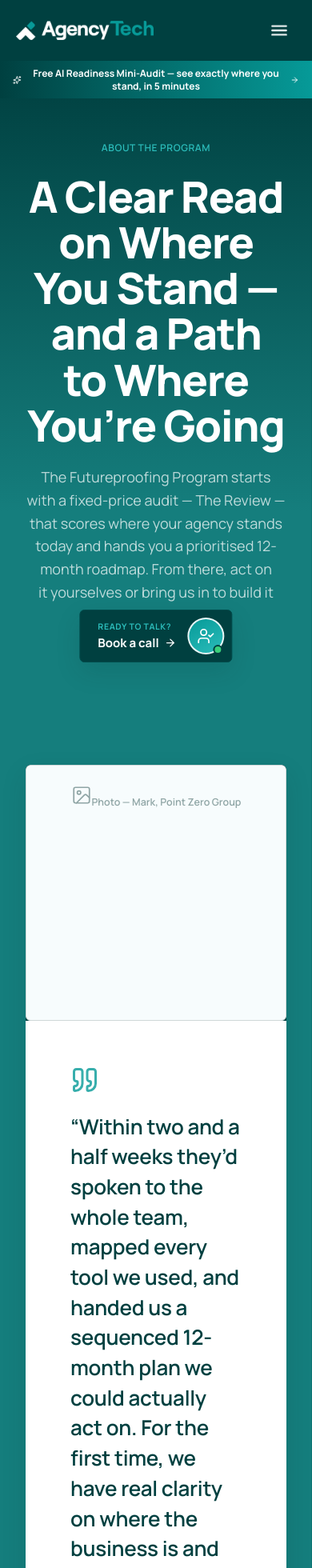
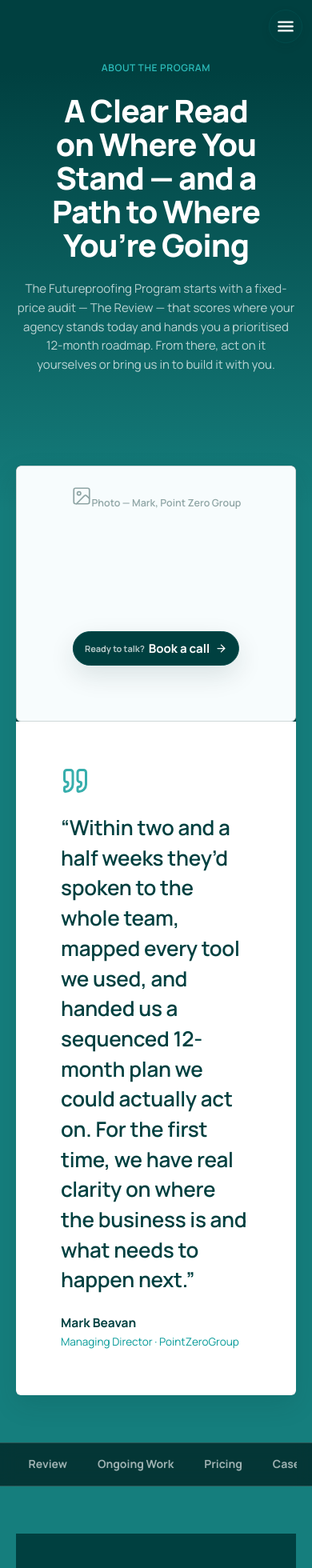
Before and after one commit to IC31-AT/2026_website, a Next.js app: page /futureproofing/about in a window 390 px wide. Shown: the top 1960 px of the page at 80% size. Built offline with nearby package versions, Linux system fonts and the light colour scheme.

Commit message:
mobile ui and snappy scrolling

```diff
--- a/src/app/globals.css
+++ b/src/app/globals.css
@@ -70,40 +70,64 @@ img, video { max-width: 100%; }
 }
 
 @media (max-width: 640px) {
+  /* On phones navigation is an unobtrusive floating control, not a full
+     branded header. The drawer retains the complete logo and navigation once
+     opened, while the page gets its vertical space back. */
+  .at-site-nav {
+    left: auto !important;
+    width: auto !important;
+    right: 12px !important;
+    background: transparent !important;
+    box-shadow: none !important;
+    backdrop-filter: none !important;
+    -webkit-backdrop-filter: none !important;
+  }
+  .at-nav-inner { height: auto !important; padding: 12px 0 !important; }
+  .at-nav-inner > a:first-child, .at-audit-bar { display: none !important; }
+  .at-nav-burger {
+    width: 42px !important;
+    height: 42px !important;
+    background: var(--at-cyprus) !important;
+    color: #fff !important;
+    border: 1px solid var(--at-cyprus-light) !important;
+    border-radius: var(--radius-pill) !important;
+    box-shadow: var(--shadow-md) !important;
+  }
+
   /* Mobile type and spacing rhythm.
      Most page templates deliberately carry their desktop values inline. Those
      values are useful on large screens, but a 38–56px heading and 96–176px
      section gutters make every route feel like it is zoomed in on a phone.
      Apply the compact scale at the document level so new pages inherit a
      sensible mobile layout without requiring one-off overrides. */
-  main h1 { font-size: clamp(2.15rem, 10vw, 2.65rem) !important; line-height: 1.08 !important; }
-  main h2 { font-size: clamp(1.7rem, 7.5vw, 2rem) !important; line-height: 1.14 !important; }
-  main h3 { font-size: clamp(1.2rem, 5.6vw, 1.4rem) !important; line-height: 1.2 !important; }
-  main h4 { font-size: 1.05rem !important; }
+  section h1 { font-size: clamp(2.15rem, 10vw, 2.65rem) !important; line-height: 1.08 !important; }
+  section h2 { font-size: clamp(1.7rem, 7.5vw, 2rem) !important; line-height: 1.14 !important; }
+  section h3 { font-size: clamp(1.2rem, 5.6vw, 1.4rem) !important; line-height: 1.2 !important; }
+  section h4 { font-size: 1.05rem !important; }
 
   /* Keep the reading measure comfortable, but stop individual long-form
      callouts from inheriting desktop display-copy sizes. */
-  main p { font-size: 0.9375rem !important; line-height: 1.58 !important; }
+  section p { font-size: 0.9375rem !important; line-height: 1.58 !important; }
 
   /* The direct child of a section is the page-width container in the route
      templates. Horizontal gutters are consistently 20px; vertical section
      space is reduced from the desktop 96–176px range to 56–72px. */
-  main > section > div {
+  section > div {
     padding-inline: 20px !important;
     padding-block: clamp(56px, 15vw, 72px) !important;
   }
 
   /* First sections need enough room for the fixed navigation, but should not
      carry the 168–176px desktop hero offset. */
-  main > section:first-of-type > div {
-    padding-top: 124px !important;
+  section:first-of-type > div {
+    padding-top: 76px !important;
     padding-bottom: 56px !important;
   }
 
   /* Cards and large interactive elements retain their hierarchy with a more
      compact phone footprint. */
-  main [style*="border-radius"] { border-radius: var(--radius-md) !important; }
-  main a[style*="height"] { min-height: 48px; }
+  section [style*="border-radius"] { border-radius: var(--radius-md) !important; }
+  section a[style*="height"] { min-height: 48px; }
 
   /* Collapse inline multi-column grids to a single column.
      Opt a grid out with class "at-keep-grid". */
@@ -133,7 +157,7 @@ img, video { max-width: 100%; }
     display: flex !important;
     flex-direction: column !important;
     min-height: 100svh;
-    padding-top: 130px !important;   /* clear the fixed nav + audit bar */
+    padding-top: 78px !important;    /* clear the compact floating menu */
     padding-bottom: 18px !important;
     gap: 16px !important;
   }
@@ -149,6 +173,17 @@ img, video { max-width: 100%; }
   /* Pull the floating stat badges back inside the image bounds. */
   .at-hero-badge-l { left: 12px !important; bottom: 12px !important; min-width: 0 !important; }
   .at-hero-badge-r { right: 12px !important; top: 12px !important; min-width: 0 !important; }
+}
+
+/* The homepage is designed as a sequence of phone-sized scenes. Snap only
+   this page: longer service and case-study routes remain free-scrolling. */
+@media (max-width: 640px) {
+  html:has(.at-home-page) { scroll-snap-type: y mandatory; }
+  .at-home-page > section {
+    min-height: 100svh;
+    scroll-snap-align: start;
+    scroll-snap-stop: always;
+  }
 }
 
 /* Testimonials carousel (<TestimonialsCarousel>): a 2-row grid that scrolls
@@ -190,7 +225,49 @@ img, video { max-width: 100%; }
     padding-right: 0 !important;
     padding-bottom: 14px !important;
   }
-  .at-results-grid { grid-template-columns: 1fr !important; }
+  /* The home social-proof panel is intentionally a contained snapshot on a
+     phone: title plus two compact cards, without the desktop carousel bleed. */
+  .at-home-testimonials > div { padding-block: 48px !important; }
+  .at-home-testimonials .at-tstc-head { margin-bottom: 18px !important; }
+  .at-home-testimonials .at-tstc-head > div:last-child { display: none !important; }
+  .at-home-testimonials .at-tstc-track {
+    grid-template-rows: auto !important;
+    grid-auto-columns: calc((100% - 12px) / 2) !important;
+    gap: 12px !important;
+    margin: 0 !important;
+    padding: 0 !important;
+    overflow: hidden !important;
+  }
+  .at-home-testimonials .at-tstc-card { gap: 10px !important; padding: 14px !important; }
+  .at-home-testimonials .at-tstc-main { gap: 8px !important; }
+  .at-home-testimonials .at-tstc-person { gap: 1px !important; padding-bottom: 8px !important; }
+  .at-home-testimonials .at-tstc-person img { height: 18px !important; margin-bottom: 6px !important; }
+  .at-home-testimonials .at-tstc-body {
+    display: -webkit-box !important;
+    overflow: hidden !important;
+    -webkit-box-orient: vertical;
+    -webkit-line-clamp: 5;
+    font-size: 12px !important;
+    line-height: 1.42 !important;
+  }
+  .at-home-testimonials .at-tstc-card > div:last-child { display: none !important; }
+  .at-home-testimonials .at-tstc-person span { font-size: 11px !important; line-height: 1.25 !important; }
+
+  /* Four number cards form a clear 2 × 2 grid; each service link spans its
+     row beneath the matching pair instead of creating a third narrow tile. */
+  .at-results-section > div { padding-block: 52px !important; }
+  .at-results-section > div > div:first-child { margin-bottom: 28px !important; }
+  .at-results-section > div > div:nth-child(2) { gap: 24px !important; }
+  .at-results-section > div > div:nth-child(2) > div { gap: 12px !important; padding-top: 24px !important; }
+  .at-results-grid { grid-template-columns: repeat(2, minmax(0, 1fr)) !important; gap: 10px !important; }
+  .at-results-grid > div { min-height: 118px !important; padding: 16px 12px !important; gap: 6px !important; }
+  .at-results-grid > div > span:first-child { font-size: clamp(1.7rem, 9vw, 2.2rem) !important; gap: 5px !important; }
+  .at-results-grid > a { grid-column: 1 / -1; min-height: 40px !important; padding: 8px 14px !important; flex-direction: row !important; font-size: 13px !important; }
+
+  .at-bookbar { bottom: 12px !important; gap: 0 !important; padding: 9px 14px !important; border-radius: var(--radius-pill) !important; }
+  .at-bookbar-copy { flex-direction: row !important; align-items: center !important; gap: 5px !important; white-space: nowrap; }
+  .at-bookbar-kicker { font-size: 11px !important; letter-spacing: 0 !important; text-transform: none !important; color: rgba(255,255,255,0.72) !important; }
+  .at-bookbar-avatar, .at-bookbar-status { display: none !important; }
 }
 
 /* AI-readiness ROI calculator: the two input fields and the two result tiles
--- a/src/app/page.tsx
+++ b/src/app/page.tsx
@@ -56,7 +56,7 @@ const eyebrow = 'at-eyebrow';
 
 export default function HomePage() {
   return (
-    <div style={{ fontFamily: 'var(--font-sans)', color: 'var(--text-body)', background: 'var(--at-white)' }}>
+    <div className="at-home-page" style={{ fontFamily: 'var(--font-sans)', color: 'var(--text-body)', background: 'var(--at-white)' }}>
       <SiteNav active="home" theme="light" />
 
       {/* 1. HERO */}
@@ -140,7 +140,7 @@ export default function HomePage() {
       </section>
 
       {/* 4. TESTIMONIALS — one carousel of client cards */}
-      <section style={{ position: 'relative', background: 'var(--at-cyprus)', overflow: 'hidden' }}>
+      <section className="at-home-testimonials" style={{ position: 'relative', background: 'var(--at-cyprus)', overflow: 'hidden' }}>
         {/* eslint-disable-next-line @next/next/no-img-element */}
         <img src="/assets/blob-scene-1.svg" alt="" style={{ position: 'absolute', inset: 0, width: '100%', height: '100%', objectFit: 'cover', opacity: 0.5, pointerEvents: 'none' }} />
         <div style={{ position: 'relative', maxWidth: 1200, margin: '0 auto', padding: '96px 32px 104px' }}>
@@ -150,7 +150,7 @@ export default function HomePage() {
 
       {/* 5. RESULTS — count-up stats. Reuses the existing data-countup pattern
           (reduced-motion + formatting handled in siteMotion.ts). */}
-      <section style={{ background: '#fff', borderTop: '1px solid var(--border-default)' }}>
+      <section className="at-results-section" style={{ background: '#fff', borderTop: '1px solid var(--border-default)' }}>
         <div style={{ maxWidth: 1200, margin: '0 auto', padding: '104px 32px 96px' }}>
           <div data-reveal style={{ display: 'flex', flexDirection: 'column', alignItems: 'center', textAlign: 'center', gap: 14, maxWidth: 640, margin: '0 auto 52px' }}>
             <h2 style={{ margin: 0, fontSize: 38, lineHeight: 1.15, letterSpacing: '-0.02em', fontWeight: 800, color: 'var(--text-heading)', textWrap: 'balance' }}>The Numbers Behind It</h2>
--- a/src/components/BookCallBar.tsx
+++ b/src/components/BookCallBar.tsx
@@ -43,8 +43,9 @@ export default function BookCallBar() {
         transition: 'background 200ms ease, box-shadow 220ms ease',
       }}
     >
-      <span style={{ display: 'flex', flexDirection: 'column', gap: 1 }}>
+      <span className="at-bookbar-copy" style={{ display: 'flex', flexDirection: 'column', gap: 1 }}>
         <span
+          className="at-bookbar-kicker"
           style={{
             fontSize: 10.5,
             fontWeight: 700,
@@ -63,6 +64,7 @@ export default function BookCallBar() {
       {/* Avatar — placeholder for Casey. Replace the inner content with a
           <next/image> (rounded, object-fit cover) when the photo is ready. */}
       <span
+        className="at-bookbar-avatar"
         aria-hidden
         style={{
           position: 'relative',
@@ -84,6 +86,7 @@ export default function BookCallBar() {
 
       {/* Available dot */}
       <span
+        className="at-bookbar-status"
         aria-hidden
         style={{
           position: 'absolute',
--- a/src/components/SiteNav.tsx
+++ b/src/components/SiteNav.tsx
@@ -79,7 +79,7 @@ export default function SiteNav({ active = '', theme = 'light' }: { active?: Act
   const mSubHead = { fontSize: 11, fontWeight: 700, letterSpacing: '0.08em', textTransform: 'uppercase', color: 'var(--at-turquoise-light)', margin: '10px 0 4px' } as const;
 
   return (
-    <div style={{
+    <div className="at-site-nav" style={{
       position: 'fixed', top: 0, left: 0, right: 0, zIndex: 1000,
       background: scrolled ? 'rgba(255,255,255,0.92)' : 'transparent',
       boxShadow: scrolled ? 'var(--shadow-md)' : 'none',
@@ -87,7 +87,7 @@ export default function SiteNav({ active = '', theme = 'light' }: { active?: Act
       WebkitBackdropFilter: scrolled ? 'blur(10px)' : 'none',
       transition: 'background 350ms ease, box-shadow 350ms ease', fontFamily: 'var(--font-sans)',
     }}>
-      <div style={{ maxWidth: 1200, margin: '0 auto', padding: '0 clamp(18px, 5vw, 32px)', height: 76, display: 'flex', alignItems: 'center', gap: 40 }}>
+      <div className="at-nav-inner" style={{ maxWidth: 1200, margin: '0 auto', padding: '0 clamp(18px, 5vw, 32px)', height: 76, display: 'flex', alignItems: 'center', gap: 40 }}>
         <Link href={ROUTES.home} data-cursor style={{ display: 'flex', alignItems: 'center', flex: 'none' }}>
           {/* eslint-disable-next-line @next/next/no-img-element */}
           <img src={dark ? '/assets/logo_linear_dark.png' : '/assets/logo_linear_light.png'} alt="AgencyTech" style={{ height: 24, display: 'block' }} />
```
